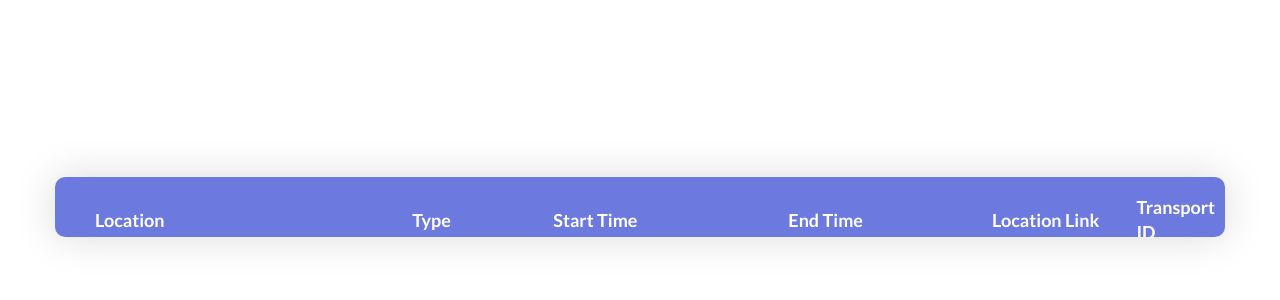
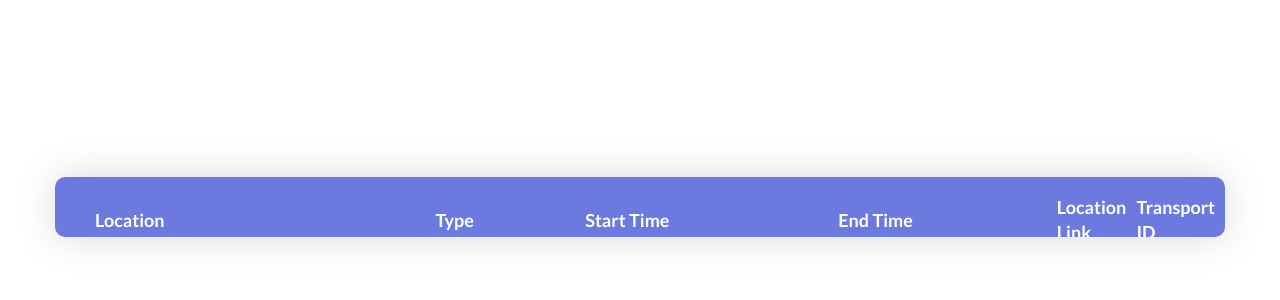
Before and after one commit to MuhammadShafeeq/safrdubai, a Flask app: template SafrDubai/templates/transit.html in a window 1280 px wide. Shown: the part 138-438 px from the top of the page. Run offline with Flask 2, Linux system fonts and the light colour scheme; the template is opened without the code that fills it, so the values that code supplies are empty; some libraries are stand-ins or nearby versions.

Commit message:
New Bug Fix

```diff
--- a/SafrDubai/static/css/css/main.css
+++ b/SafrDubai/static/css/css/main.css
@@ -189,7 +189,7 @@ th, td {
 }
 
 .column5 {
-  width: 13%;
+  width: 6%;
 }
 
 .table100-head th {
```
